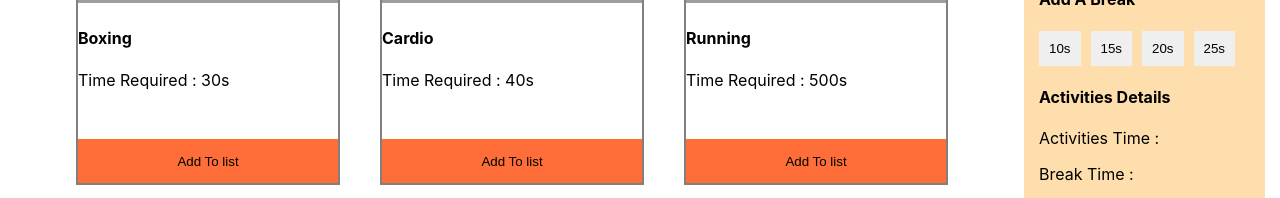
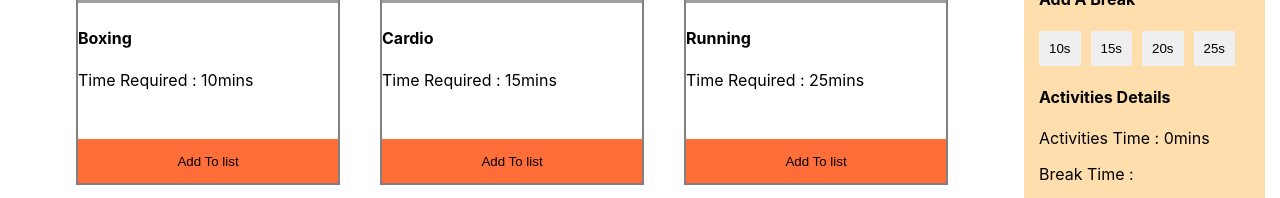
Before and after one commit to islammd39/active_life_style, a React (Create React App) app: page / in a window 1280 px wide. Shown: the part 342-540 px from the top of the page. Built offline with nearby package versions, Linux system fonts and the light colour scheme; grey boxes are pictures that could not be loaded.

Commit message:
time show

```diff
--- a/public/active.json
+++ b/public/active.json
@@ -2,63 +2,63 @@
     {
       "id": "124e13b9-2d54",
       "name": "Boxing",
-      "timeRequired": "30s",
+      "timeRequired": 10,
       "img": "https://images.pexels.com/photos/9944898/pexels-photo-9944898.jpeg?auto=compress&cs=tinysrgb&w=600"
 
     },
     {
       "id": "124e13b9-2d54",
       "name": "Cardio",
-      "timeRequired": "40s",
+      "timeRequired": 15,
       "img": "https://images.pexels.com/photos/3965395/pexels-photo-3965395.jpeg?auto=compress&cs=tinysrgb&w=1260&h=750&dpr=2"
 
     },
     {
       "id": "4b2f-a74d-a77b362d6ead",
       "name": "Running",
-      "timeRequired": "500s",
+      "timeRequired": 25,
       "img": "https://images.pexels.com/photos/8381745/pexels-photo-8381745.jpeg?auto=compress&cs=tinysrgb&w=600"
 
     },
     {
       "id": "124e13b9-6ead",
       "name": "Golf",
-      "timeRequired": "300s",
+      "timeRequired": 30,
       "img": "https://images.pexels.com/photos/6542381/pexels-photo-6542381.jpeg?auto=compress&cs=tinysrgb&w=600"
 
     },
     {
       "id": "a74d-a77b362d6ead",
       "name": "Video Gaming",
-      "timeRequired": "50s",
+      "timeRequired": 30,
       "img": "https://images.pexels.com/photos/1174746/pexels-photo-1174746.jpeg?auto=compress&cs=tinysrgb&w=600"
 
     },
     {
       "id": "13b9-2d54-4b2f",
       "name": "Swimming",
-      "timeRequired": "200s",
+      "timeRequired": 20,
       "img": "https://images.pexels.com/photos/12615996/pexels-photo-12615996.jpeg?auto=compress&cs=tinysrgb&w=600"
 
     },
     {
       "id": "124e13b9-2-a77b362d6ead",
       "name": "Drawing",
-      "timeRequired": "110s",
+      "timeRequired": 40,
       "img": "https://images.pexels.com/photos/12294831/pexels-photo-12294831.jpeg?auto=compress&cs=tinysrgb&w=600"
 
     },
     {
       "id": "124e13b9-2db362d6ead",
       "name": "Yoga",
-      "timeRequired": "130s",
+      "timeRequired": 60,
       "img": "https://images.pexels.com/photos/6787202/pexels-photo-6787202.jpeg?auto=compress&cs=tinysrgb&w=600"
 
     },
     {
       "id": "124ef-a74d-a77b362d6ead",
       "name": "Dancing",
-      "timeRequired": "200s",
+      "timeRequired": 40,
       "img": "https://images.pexels.com/photos/358010/pexels-photo-358010.jpeg?auto=compress&cs=tinysrgb&w=600"
 
     }
--- a/src/components/Active/Active.js
+++ b/src/components/Active/Active.js
@@ -13,7 +13,7 @@ const Active = () => {
     },[])
     const handle = (active)=>{
         // console.log(active.timeRequired);
-        const Newcard = active.timeRequired
+        const Newcard = [...card,active]
         setCard(Newcard)
         // console.log(Newcard);
     }
--- a/src/components/Card/Card.js
+++ b/src/components/Card/Card.js
@@ -9,7 +9,7 @@ const Card = (props) => {
 
             <img src={img} alt=".." />
             <h4>{name}</h4>
-            <p>Time Required : {timeRequired}</p>
+            <p>Time Required : {timeRequired}mins</p>
             <button onClick={()=>handle(props.active)} className='card-btn'><p>Add To list</p></button>
         </div>
     );
--- a/src/components/Sidebar/Sidebar.js
+++ b/src/components/Sidebar/Sidebar.js
@@ -5,12 +5,16 @@ import './Sidebar.css'
 
 const Sidebar = ({card}) => {
     // console.log(card);
+    let time = 0
+    for(const active of card){
+        time = Number(time + active.timeRequired)
+    }
     return (
         <div className='side-bar'>
            <Myinfo></Myinfo>
            <Break></Break>
            <h4>Activities Details</h4>
-            <p>Activities Time : {card}</p>
+            <p>Activities Time : {time}mins</p>
             <p>Break Time : </p>
            <button className='completed-btn'><p>Activities Completed</p></button>
         </div>
```
